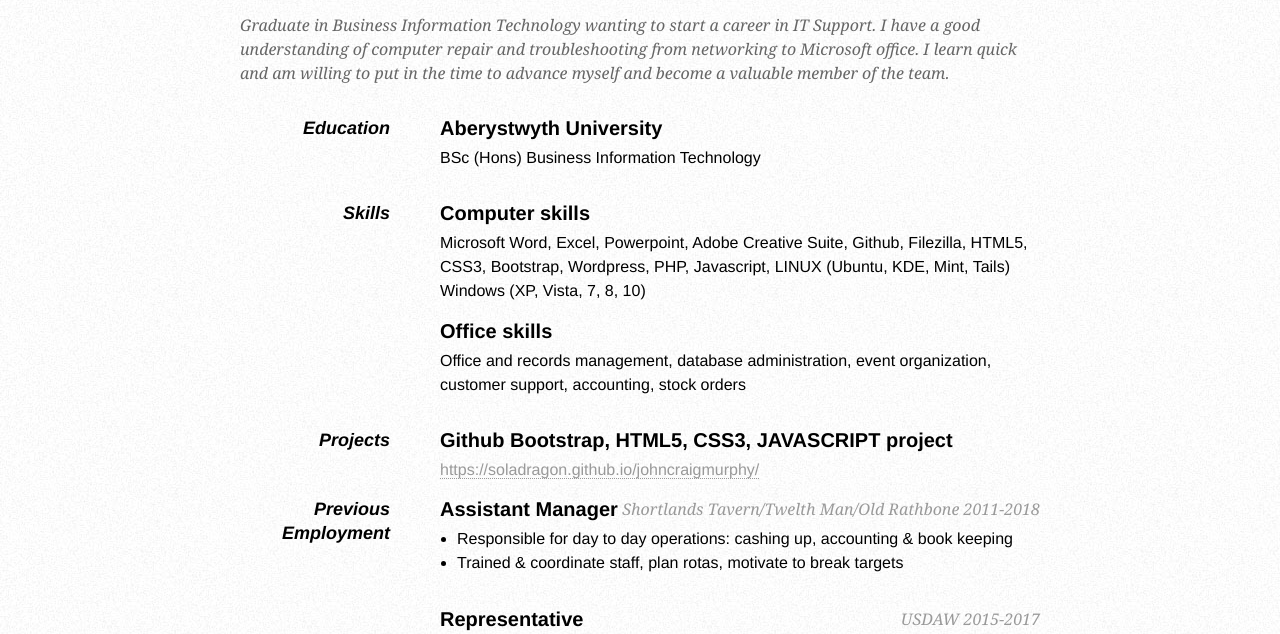
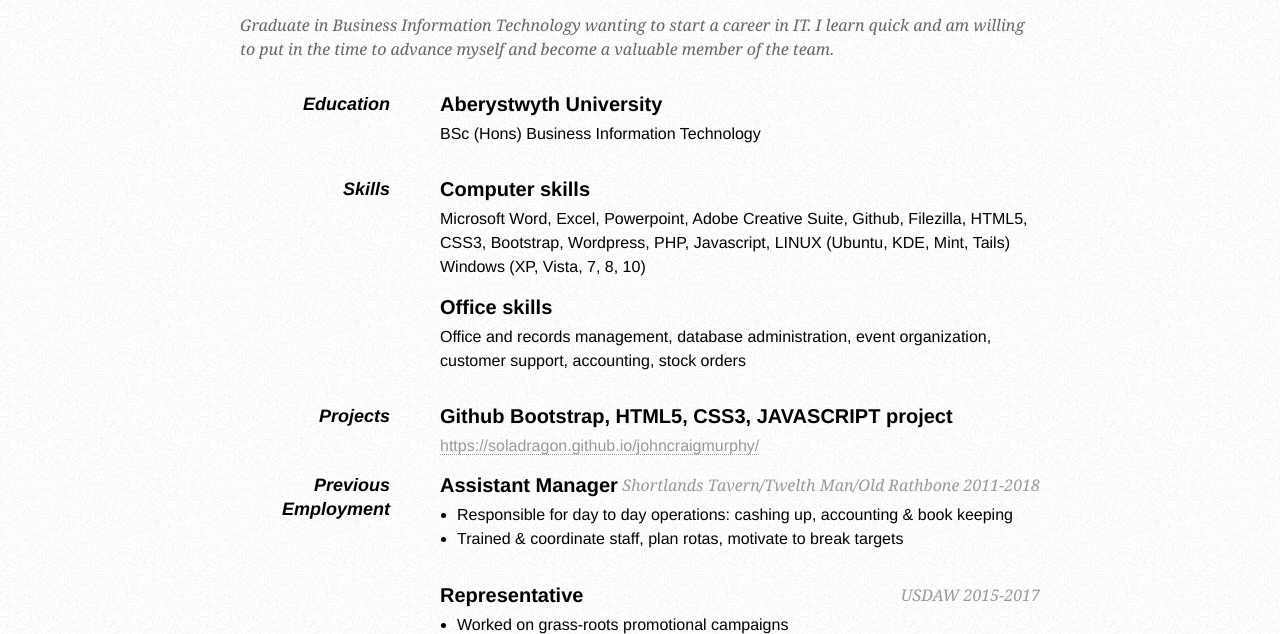
Before and after one commit to soladragon/cvsupport, a plain HTML site: page index.html in a window 1280 px wide. Shown: the part 148-782 px from the top of the page. Drawn offline with Linux system fonts and the light colour scheme.

Commit message:
Update index.html

```diff
--- a/index.html
+++ b/index.html
@@ -49,9 +49,8 @@
 
         <div id="objective">
             <p>
-                Graduate in Business Information Technology wanting to start a career in IT Support.
-				I have a good understanding of computer repair and troubleshooting from networking to Microsoft office.
-				I learn quick and am willing to put in the time to advance myself and become a valuable member of the team.
+                Graduate in Business Information Technology wanting to start a career in IT.
+		I learn quick and am willing to put in the time to advance myself and become a valuable member of the team.
             </p>
         </div>
 
```
